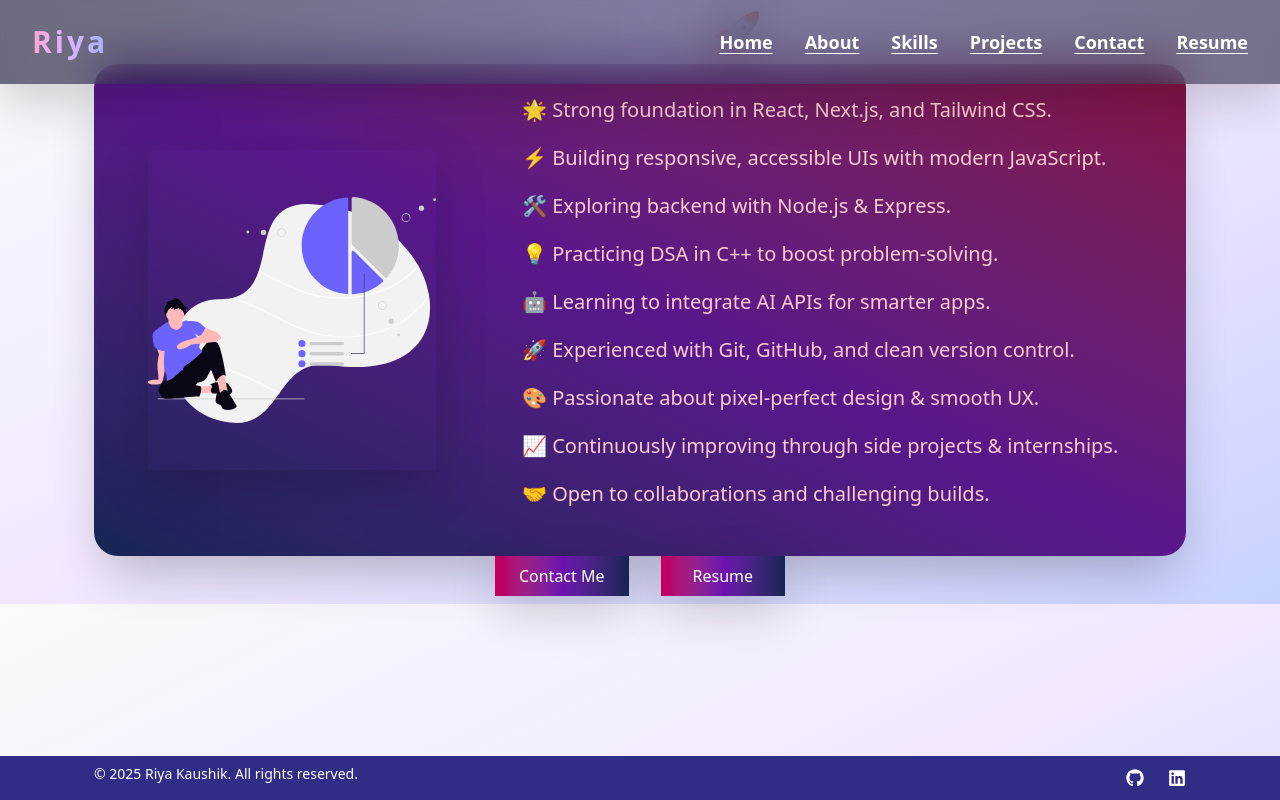
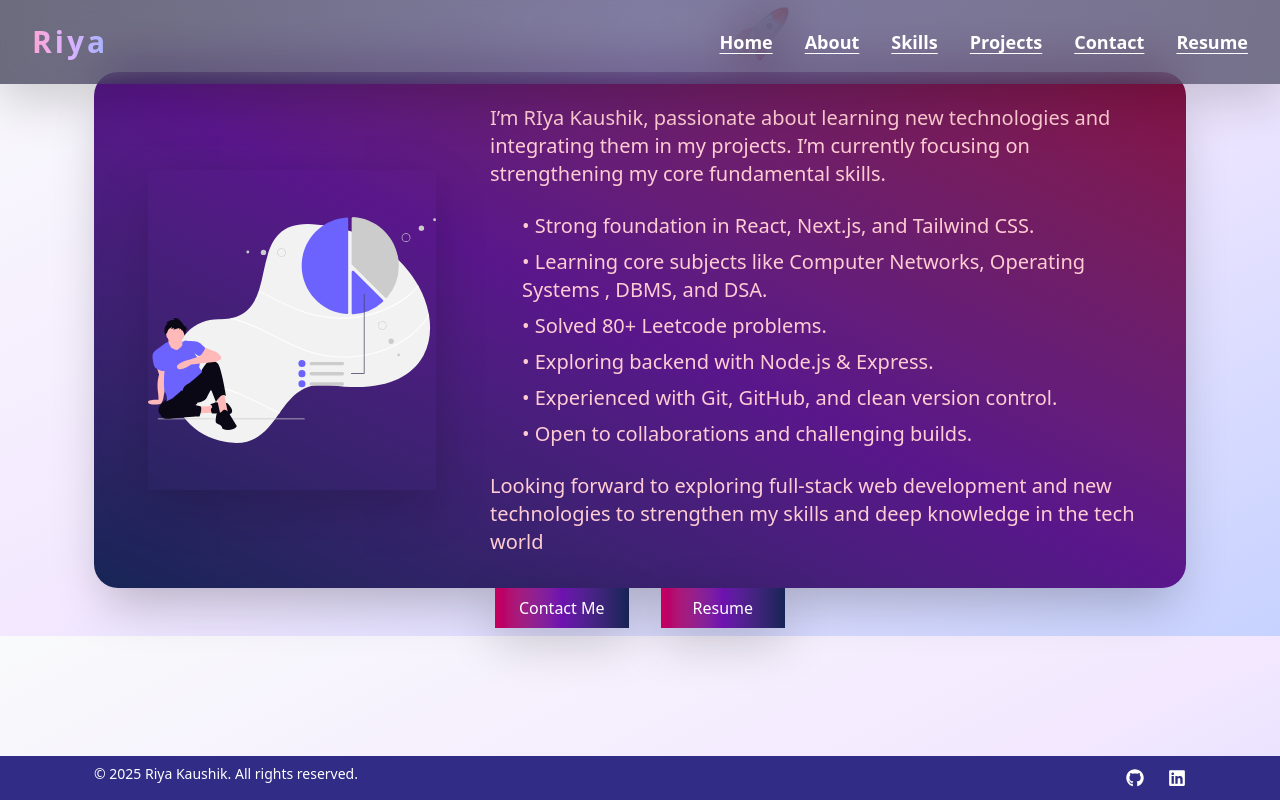
Before and after one commit to riya1807pro/riya-kaushik-portfolio, a Next.js app: page /about in a window 1280 px wide. Built offline with nearby package versions, Linux system fonts and the light colour scheme.

Commit message:
update: finalize the about page

```diff
--- a/src/app/about/page.jsx
+++ b/src/app/about/page.jsx
@@ -1,32 +1,27 @@
 "use client";
 import Link from "next/link";
 import { motion } from "framer-motion";
-import { FaCheckCircle } from "react-icons/fa";
-import { id } from "zod/v4/locales";
 
 const points = [
-  "🌟 Strong foundation in React, Next.js, and Tailwind CSS.",
-  "⚡ Building responsive, accessible UIs with modern JavaScript.",
-  "🛠 Exploring backend with Node.js & Express.",
-  "💡 Practicing DSA in C++ to boost problem-solving.",
-  "🤖 Learning to integrate AI APIs for smarter apps.",
-  "🚀 Experienced with Git, GitHub, and clean version control.",
-  "🎨 Passionate about pixel-perfect design & smooth UX.",
-  "📈 Continuously improving through side projects & internships.",
-  "🤝 Open to collaborations and challenging builds."
+  "• Strong foundation in React, Next.js, and Tailwind CSS.",
+  "• Learning core subjects like Computer Networks, Operating Systems , DBMS, and DSA.",
+  "• Solved 80+ Leetcode problems.",
+  "• Exploring backend with Node.js & Express.",
+  "• Experienced with Git, GitHub, and clean version control.",
+  "• Open to collaborations and challenging builds."
 ]
 
 const About = () => {
   return (
     <div className="container px-4 py-2 w-screen ">
-      <motion.h1
-        className="text-4xl font-extrabold text-white text-center mb-10"
+      <motion.p
+        className="text-5xl font-extrabold text-white text-center mb-10"
         initial={{ opacity: 0, y: -40 }}
         animate={{ opacity: 1, y: 0 }}
         transition={{ duration: 0.8 }}
       >
         About Me 🚀
-      </motion.h1>
+      </motion.p>
 
       <motion.div
         className="flex flex-col md:flex-row items-center gap-8 bg-gradient-to-tr from-blue-950 via-purple-900 to-pink-900 rounded-3xl shadow-2xl p-8 max-w-6xl mx-auto"
@@ -49,11 +44,15 @@ const About = () => {
 
         {/* Right content */}
         <div className="w-full md:w-2/3">
-          <ul className="space-y-5 text-lg sm:text-xl text-rose-200">
+        <span  className="block mb-4 text-lg sm:text-xl text-rose-200">
+          I’m RIya Kaushik, passionate about learning new technologies and integrating them in my projects.
+         I’m currently focusing on strengthening my core fundamental skills.
+        </span>
+          <ul className="space-y-2 text-lg sm:text-xl text-rose-200">
             {points.map((point, idx) => (
               <motion.li
                 key={idx}
-                className="flex items-start gap-3"
+                className="flex items-start gap-3 list-items-disc"
                 initial={{ opacity: 0, x: 30 }}
                 animate={{ opacity: 1, x: 0 }}
                 transition={{ duration: 0.5, delay: 0.6 + idx * 0.2 }}
@@ -62,6 +61,9 @@ const About = () => {
               </motion.li>
             ))}
           </ul>
+          <span className="block mt-6 text-lg sm:text-xl text-rose-200">
+          Looking forward to exploring full-stack web development and new technologies to strengthen my skills and deep knowledge in the tech world
+          </span>
         </div>
       </motion.div>
 
```
